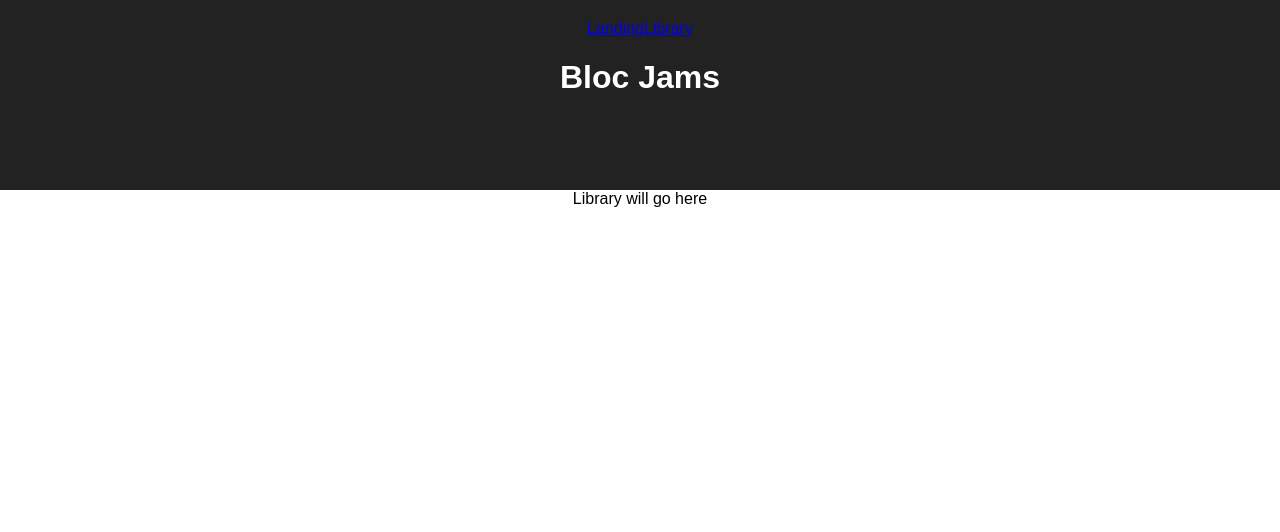
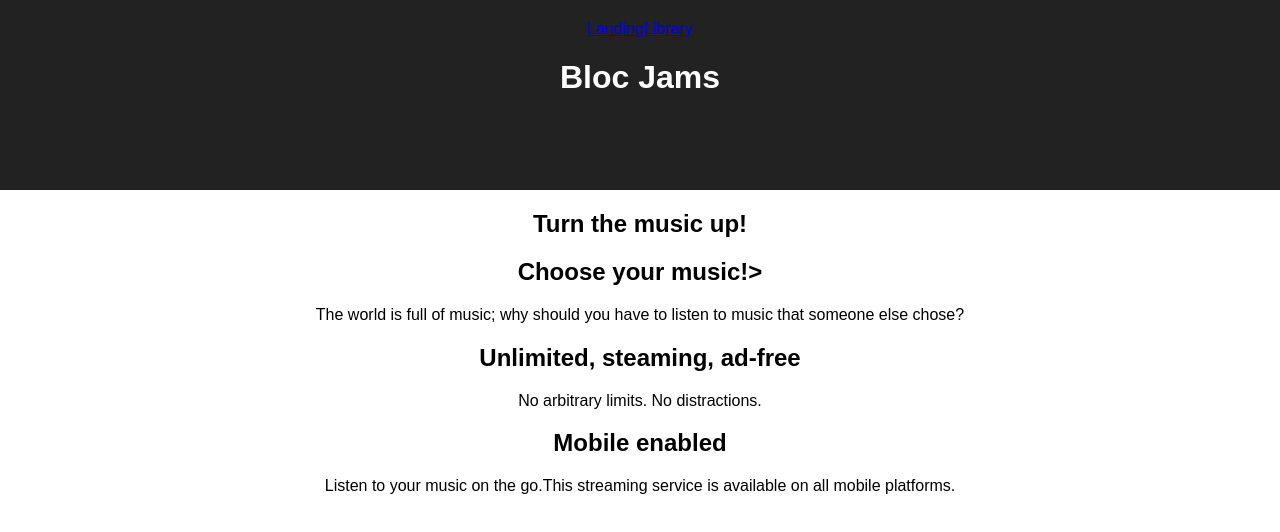
Before and after one commit to clintondnicholson/bloc-jams-react, a React (Create React App) app: page /library in a window 1280 px wide. Shown: the top 532 px of the page. Built offline with nearby package versions, Linux system fonts and the light colour scheme.

Commit message:
checkpoint-4-bloc-jams-react: completed

```diff
--- a/src/components/Library.js
+++ b/src/components/Library.js
@@ -1,8 +1,22 @@
 import React from 'react';
-
 const Library = () => (
   <section className='library'>
-    Library will go here
+  <h1 className="hero-title"> Turn the music up!</h1>
+
+    <section className="selling-points">
+      <div className="point">
+        <h2 className="point-title">Choose your music!></h2>
+        <p className="point-description">The world is full of music; why should you have to listen to music that someone else chose?</p>
+      </div>
+      <div className="point">
+         <h2 className="point-title">Unlimited, steaming, ad-free</h2>
+         <p className="point-description">No arbitrary limits. No distractions.</p>
+      </div>
+      <div className="point">
+        <h2 className="point-title">Mobile enabled</h2>
+        <p className="point-description">Listen to your music on the go.This streaming service is available on all mobile platforms.</p>
+      </div>
+    </section>
   </section>
 );
 
```
